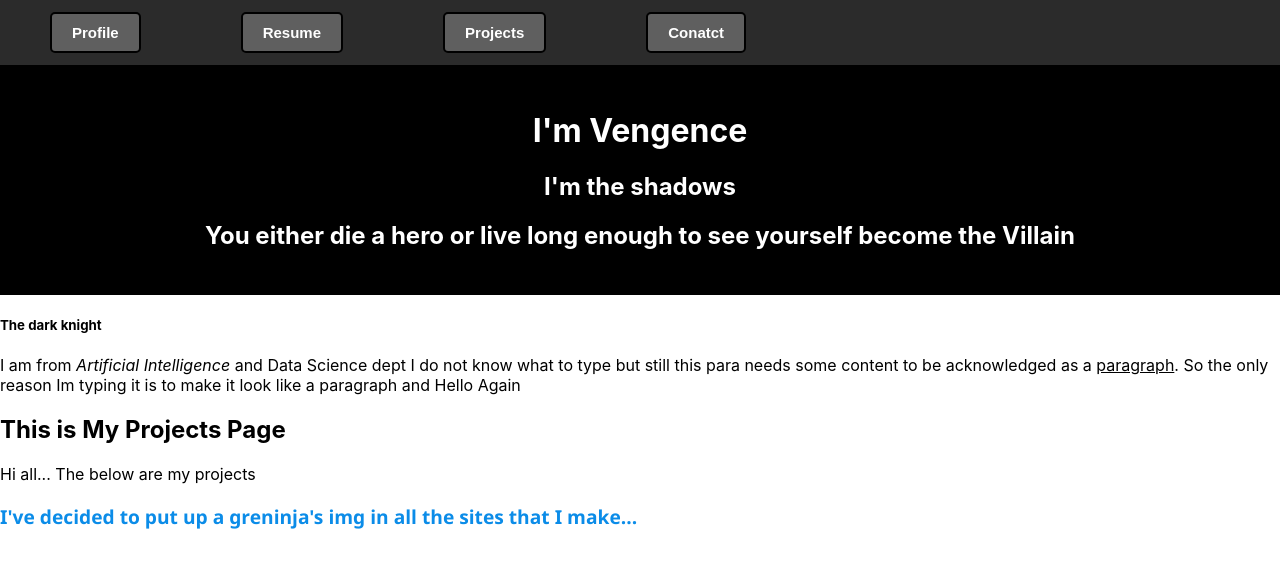
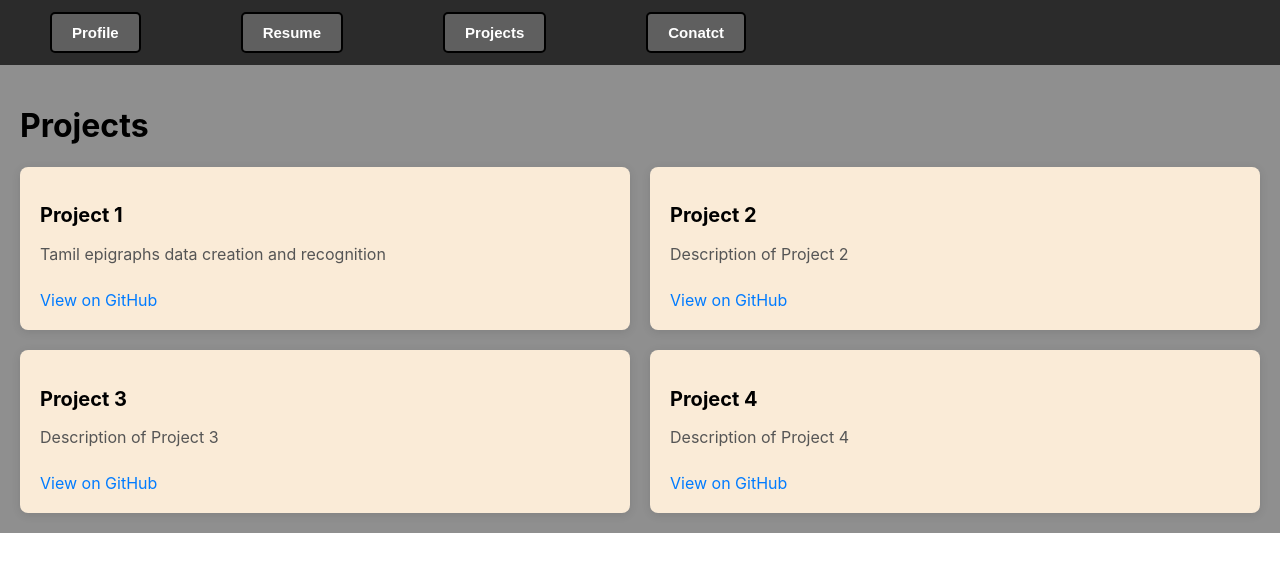
Before and after one commit to Siddhartha-Devan/React_New, a React (Create React App) app: page /Projects in a window 1280 px wide. Shown: the top 572 px of the page. Built offline with nearby package versions, Linux system fonts and the light colour scheme.

Commit message:
after projects

```diff
--- a/src/App.css
+++ b/src/App.css
@@ -135,7 +135,7 @@
   font-weight: bold;
   margin-right: 10px;
   width: 120px;
-  color: #2a2a2a;
+  color: rgb(42, 42, 42);
 }
 
 .contact-value {
@@ -143,22 +143,22 @@
 }
 
 .contact-value a {
-  color: #007bff;
+  color: rgb(0, 123, 255);
   text-decoration: none;
   transition: color 0.2s ease-in-out;
 }
 
 .contact-value a:hover {
-  color: #0056b3;
+  color: rgb(0, 86, 179);
 }
 
 /* Colorful Styling */
 .contact-page {
-  background-color: #f7f7f7;
+  background-color:rgb(237, 214, 184);
 }
 
 .contact-details {
-  background-color: #ffffff;
+  background-color: antiquewhite;
   border-radius: 8px;
   padding: 20px;
   box-shadow: 0px 2px 10px rgba(0, 0, 0, 0.1);
@@ -193,6 +193,51 @@
 
 
 
+.projects-page {
+  background-color: rgba(30, 29, 29, 0.495);
+  padding: 20px;
+}
+
+.project-grid {
+  display: grid;
+  grid-template-columns: repeat(2, 1fr);
+  gap: 20px;
+}
+
+.project-card {
+  background-color: antiquewhite; /* White */
+  border-radius: 8px;
+  box-shadow: 0px 2px 10px rgba(0, 0, 0, 0.1);
+  padding: 20px;
+}
+
+.project-card:hover {
+  background-color: rgb(224, 232, 239);
+  box-shadow: 10px 10px 10px rgba(0, 0, 0, 0.628);
+  transition-duration: 0.3s;
+}
+
+.project-card h2 {
+  font-size: 20px;
+}
+
+.project-card p {
+  margin-top: 5px;
+  color: rgb(85, 85, 85); /* Dark Gray */
+}
+
+.project-card a {
+  display: inline-block;
+  margin-top: 10px;
+  color: rgb(0, 123, 255); /* Blue */
+  text-decoration: none;
+  transition: color 0.2s ease-in-out;
+}
+
+.project-card a:hover {
+  color: rgb(0, 86, 179); /* Darker Blue */
+}
+
 
 
 
--- a/src/App.js
+++ b/src/App.js
@@ -3,7 +3,7 @@ import {  Routes, Route } from 'react-router-dom';
 import Layout from './Components/Layout.js';
 import Profile from './Components/Profile.js';
 import Resume from './Components/Resume.js';
-import Projects from './Components/Projects.js';
+import ProjectsPage from './Components/Projects.js';
 import Contact from './Components/Contact.js';
 import './App.css';
 import React from 'react';
@@ -64,7 +64,7 @@ function App() {
               <Route path = "/" element = {<Layout/>}>
               <Route index element = {<Profile />} />
               <Route path = "Resume" element = {<Resume />} />
-              <Route path = "Projects" element = {<Projects />} />
+              <Route path = "Projects" element = {<ProjectsPage />} />
               <Route path = "Contact" element = {<Contact />} />
               </Route>
           </Routes>
--- a/src/Components/Contact.js
+++ b/src/Components/Contact.js
@@ -9,7 +9,7 @@ const Contact = () => {
             <div className="contact-details">
                 <div className="contact-item">
                     <span className="contact-label">Mobile:</span>
-                    <span className="contact-value">6382174880</span>
+                    <span className="contact-value">+91 6382174880</span>
                 </div>
                 <div className="contact-item">
                     <span className="contact-label">GitHub:</span>
@@ -17,6 +17,15 @@ const Contact = () => {
                     <a href="https://github.com/your-username">https://github.com/Siddhartha-Devan</a>
                     </span>
                 </div>
+
+
+                <div className="contact-item">
+                    <span className="contact-label">LinkedIn:</span>
+                    <span className="contact-value">
+                        <a href="www.linkedin.com/in/siddharthadevan">linkedin.com/in/siddharthadevan</a>
+                    </span>
+                </div>
+
                 <div className="contact-item">
                     <span className="contact-label">Email:</span>
                     <span className="contact-value">siddu2003oct@gmail.com</span>
--- a/src/Components/Projects.js
+++ b/src/Components/Projects.js
@@ -1,18 +1,64 @@
 import StateManagement from "./Statemanagement"
 
 
-const Projects = () => {
-    return(
-        <div>
-            <div><StateManagement /></div>
-            <h2>This is My Projects Page</h2>
-            <p>Hi all... The below are my projects</p>
+// const Projects = () => {
+//     return(
+//         <div>
+//             <div><StateManagement /></div>
+//             <h2>This is My Projects Page</h2>
+//             <p>Hi all... The below are my projects</p>
 
-            <p className="greninja_text">
-                I've decided to put up a greninja's img in all the sites that I make...
-            </p>
+//             <p className="greninja_text">
+//                 I've decided to put up a greninja's img in all the sites that I make...
+//             </p>
+//         </div>
+//     )
+// };
+
+// export default Projects
+
+
+
+const ProjectsPage = () => {
+    const projects = [
+      {
+        title: 'Project 1',
+        description: 'Tamil epigraphs data creation and recognition',
+        link: "https://github.com/Siddhartha-Devan/Tamil-Epigraphs-data-creation-and-recognition"
+      },
+      {
+        title: 'Project 2',
+        description: 'Description of Project 2',
+        link: 'https://github.com/Siddhartha-Devan'
+      },
+      {
+        title: 'Project 3',
+        description: 'Description of Project 3',
+        link: 'https://github.com/Siddhartha-Devan/fullstack-workshop'
+      },
+      {
+        title: 'Project 4',
+        description: 'Description of Project 4',
+        link: 'https://github.com/Siddhartha-Devan/Tamil-Epigraphs-data-creation-and-recognition'
+      }
+    ];
+
+    return (
+      <div className="projects-page">
+        <h1>Projects</h1>
+        <div className="project-grid">
+          {projects.map((project, index) => (
+            <div className="project-card" key={index}>
+              <h2>{project.title}</h2>
+              <p>{project.description}</p>
+              <a href={project.link} target="_blank" rel="noopener noreferrer">
+                View on GitHub
+              </a>
+            </div>
+          ))}
         </div>
-    )
-};
+      </div>
+    );
+  };
 
-export default Projects
+  export default ProjectsPage;
```
